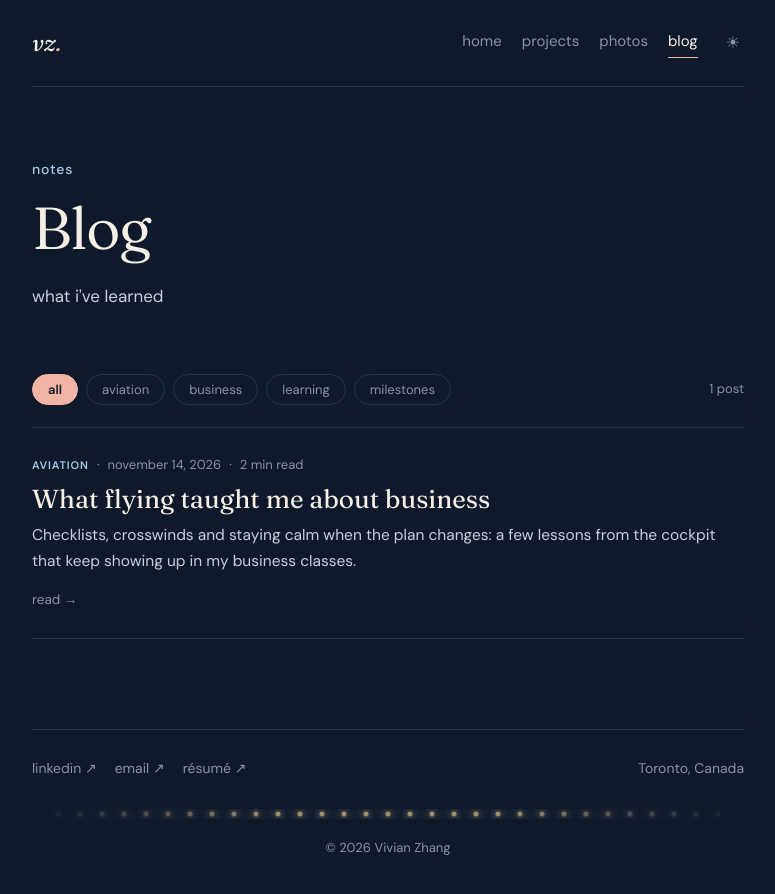
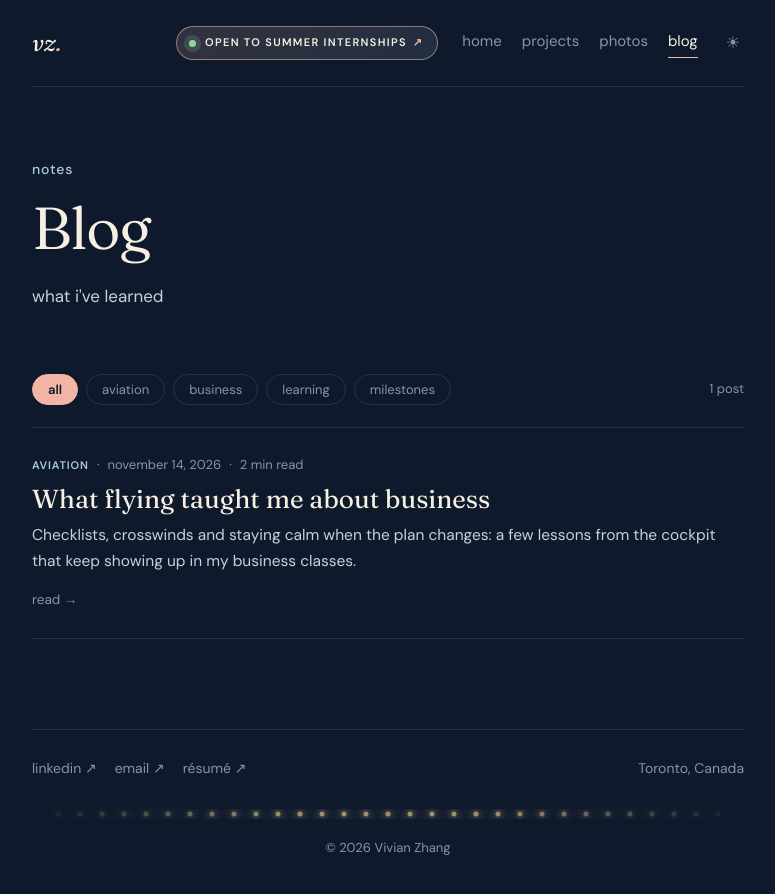
Before and after one commit to vivianpnzhang/vivianpnzhang.github.io, a Jekyll site: the page built from blog/index.html, in a window 1280 px wide. Shown: the top 894 px of the page, without its empty margins (252-1027 px from the left). Built offline with Jekyll 4.4.1, drawn with Linux system fonts in a browser that asks for light colours.

Commit message:
Add files via upload

```diff
--- a/blog/index.html
+++ b/blog/index.html
@@ -36,6 +36,7 @@ layout: null
 
     <header class="nav">
       <a class="nav-logo" href="../">vz<span>.</span></a>
+      <a class="nav-status" href="../resume.pdf" target="_blank" rel="noopener"><i class="dot"></i>open to summer internships <span aria-hidden="true">↗</span></a>
       <div class="nav-right">
         <nav class="nav-links">
           <a href="../">home</a>
```
